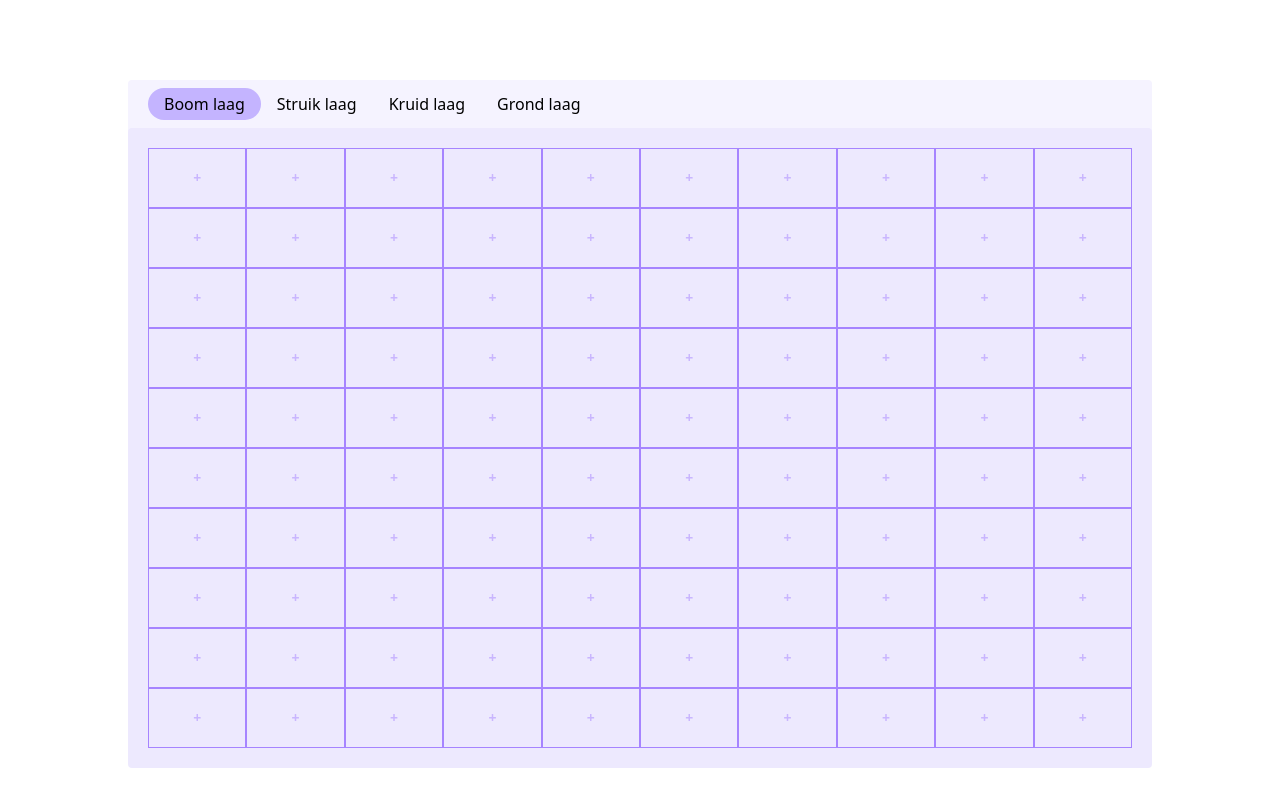
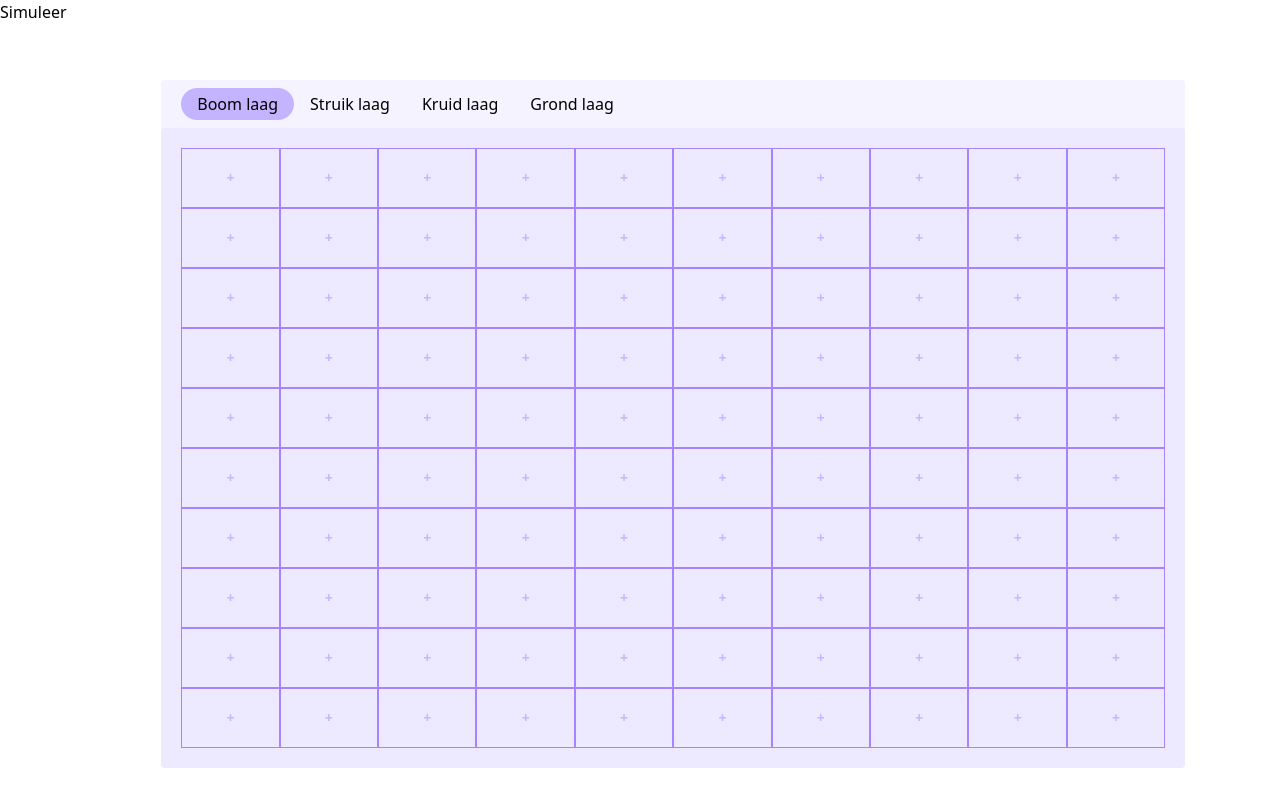
Before and after one commit to FalloutCS/voedselBosApp, a SvelteKit app: page /builder in a window 1280 px wide. Built offline with nearby package versions, Linux system fonts and the light colour scheme; no server answers.

Commit message:
added some basic connection

```diff
--- a/src/routes/builder/+page.server.ts
+++ b/src/routes/builder/+page.server.ts
@@ -48,7 +48,8 @@ export const actions = {
         return { succes: true }
     },
 
-    removePlant: async (event) => {
-        // TODO remove plant from canvas state
+    uploadSim: async (event) => {
+        console.log(garden_State?.canvas)
+
     }
 } satisfies Actions;
--- a/src/routes/builder/+page.svelte
+++ b/src/routes/builder/+page.svelte
@@ -6,6 +6,7 @@
   import ErrorMissingData from "./components/Error_MissingData.svelte";
   import { type SubmitFunction } from "@sveltejs/kit";
   import PlantMenu from "./components/PlantMenu.svelte";
+  import { enhance } from "$app/forms";
 
   let { data, form }: PageProps = $props();
   let showMenu: boolean = $state(false);
@@ -24,6 +25,10 @@
   }
 </script>
 
+<form method="POST" use:enhance>
+  <button type="submit" formaction="?/uploadSim"> Simuleer </button>
+</form>
+
 <div class="h-4/5 w-4/5 mx-auto my-auto bg-violet-50 rounded">
   <BuilderMenu />
 
```
Also changed, not shown: src/lib/server/postPlants.ts (added).
